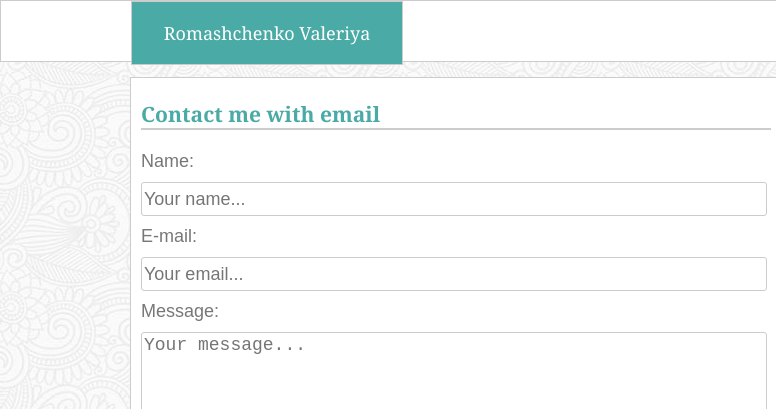
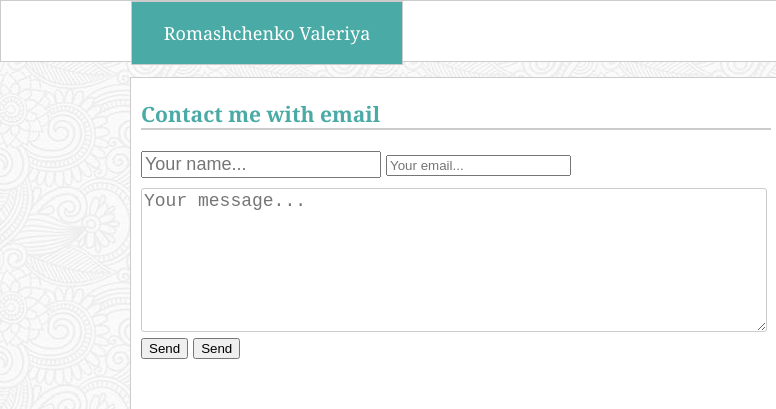
Before and after one commit to cupururum/cupururum.github.io, a plain HTML site: page contact.html in a window 1280 px wide. Shown: the top 409 px of the page, 0-776 px from the left. Drawn offline with Linux system fonts and the light colour scheme.

Commit message:
formspree

```diff
--- a/contact.html
+++ b/contact.html
@@ -54,7 +54,15 @@
       	  <article>
       	       <h1> Contact me with email </h1>
 
+               <form method="POST" action="http://formspree.io/v.romashchenko@gmail.com">
+                 <input type="text" name="name" placeholder="Your name...">
+                 <input type="email" name="email" placeholder="Your email...">
+                 <textarea name="message" placeholder="Your message..."></textarea>
+                 <button class="style_for_buttons" type="submit">Send</button>
+                 <button class="style_for_buttons" type="reset">Send</button>
+               </form>
 
+  <!--
                <form method="POST" action="http://formspree.io/v.romashchenko@gmail.com">
                  Name:<br>
                  <input class="small_windows" type="text" placeholder="Your name..." name="name">
@@ -65,7 +73,7 @@
                  <input class="style_for_buttons" type="submit" value="Send">
                  <input class="style_for_buttons" type="reset" value="Reset">
                </form>
-    <!--
+
                   <form action="https://formspree.io/v.romashchenko@gmail.com" method="POST">
                          Name:<br>
                        <input class="small_windows" type="text" placeholder="Your name..." name="name">
```
